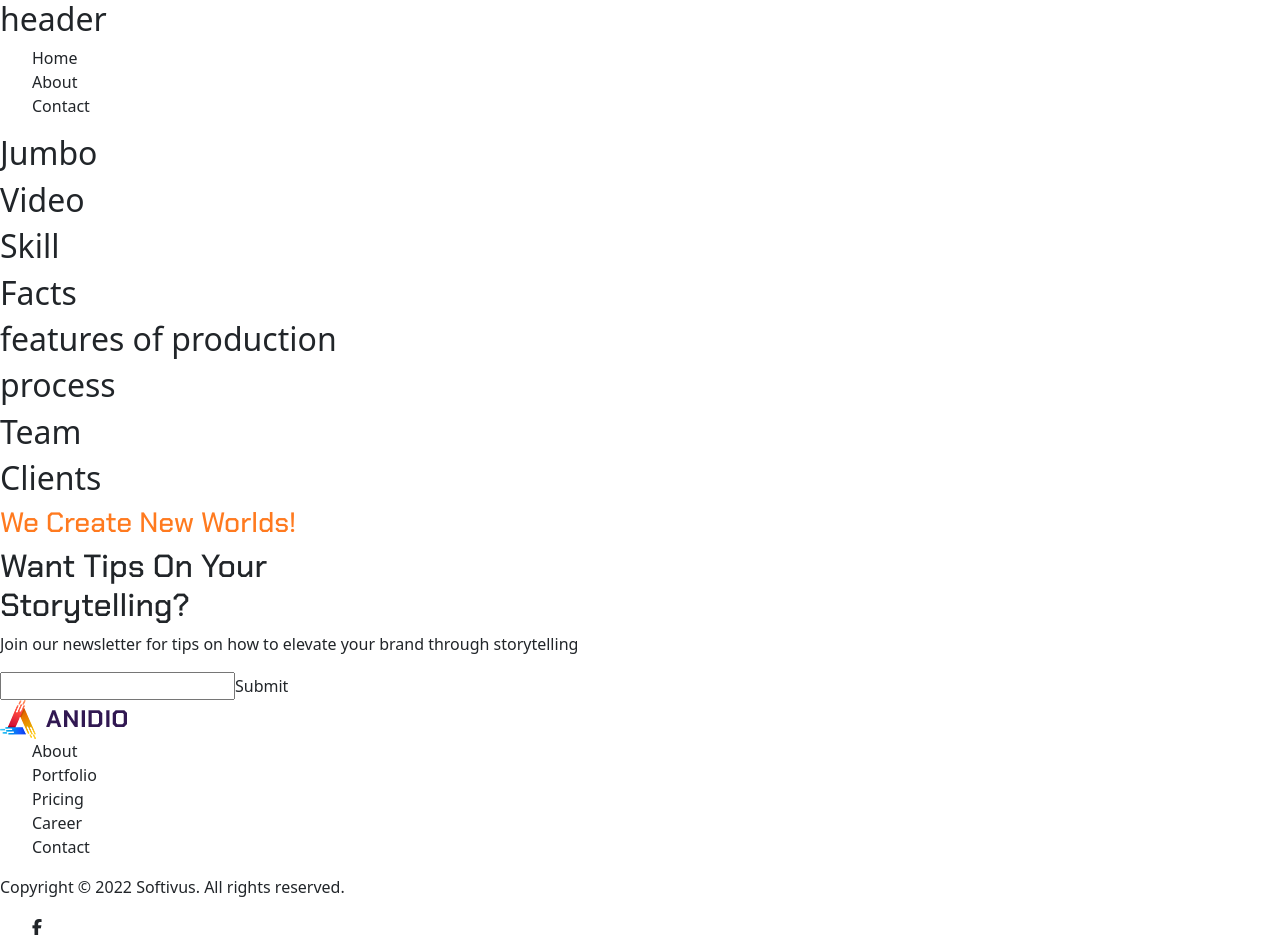
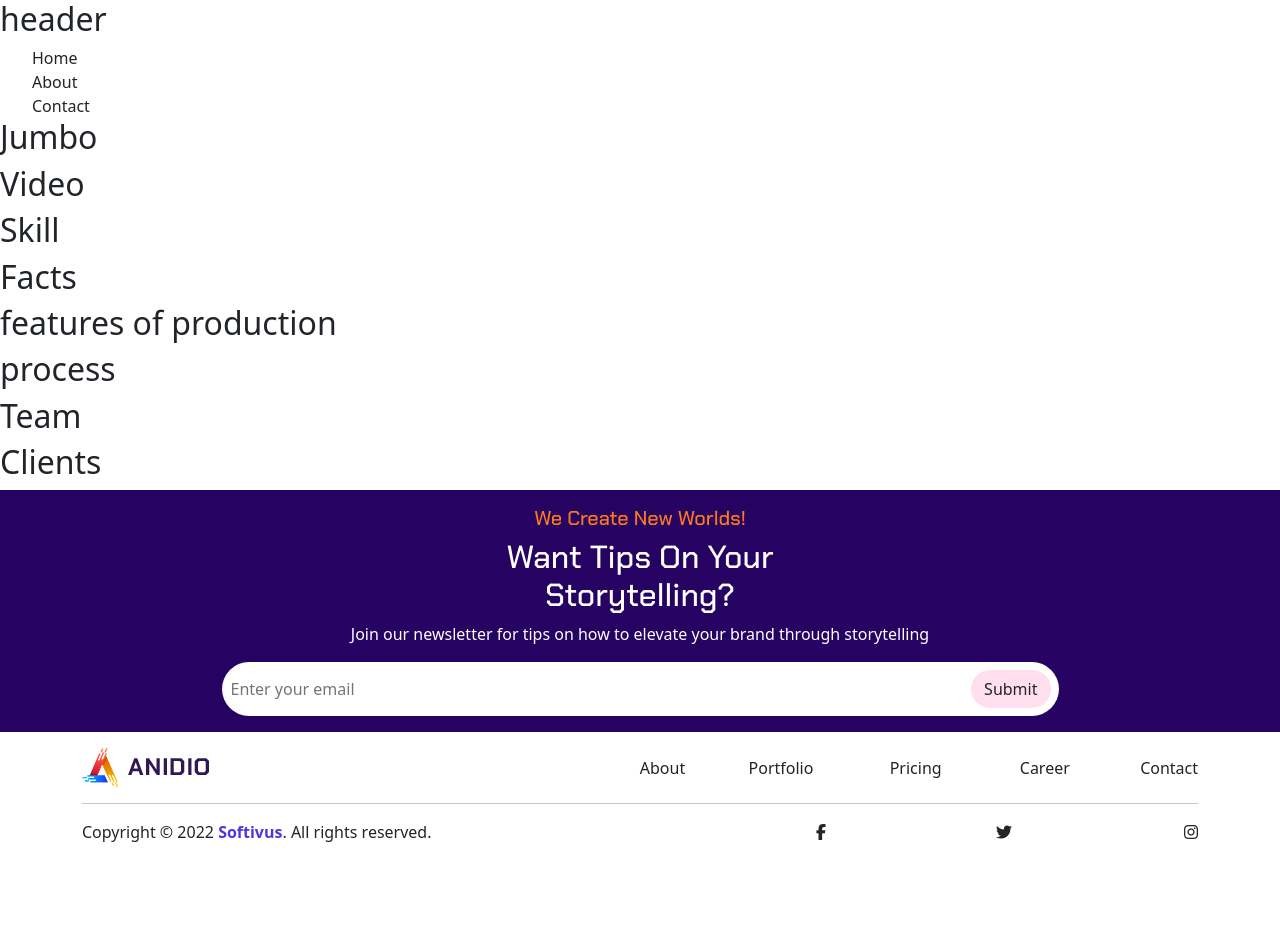
Before and after one commit to IvanTorzoni/proj-html-vuejs, a Vue app: page / in a window 1280 px wide. Shown: the top 942 px of the page. After the commit the page ends 860 px from the top, so only its background shows below. Built offline with nearby package versions, Linux system fonts and the light colour scheme.

Commit message:
feat: raw style -> Footer Section -> AppFooter

```diff
--- a/src/App.vue
+++ b/src/App.vue
@@ -38,12 +38,12 @@ export default {
 
 // Fonts Utilities
 
-.ms-font-h {
+.ms-font-cp {
   font-family: "Chakra Petch", sans-serif;
 
 }
 
-.ms-font-p {
+.ms-font-b {
   font-family: "Barlow", sans-serif;
 
 }
@@ -70,4 +70,14 @@ export default {
 
 }
 
+.ms-bg-purple {
+  background-color: $pj-purple;
+
+}
+
+.ms-bg-pink {
+  background-color: $pj-pink;
+
+}
+
 </style>
--- a/src/components/AppFooter.vue
+++ b/src/components/AppFooter.vue
@@ -55,40 +55,52 @@ export default {
 <template>
 
    <!-- Call To Action - Section -->
-   <section>
+   <section class="ms-bg-purple py-3">
 
-      <h3 class="ms-font-h ms-text-orange">We Create New Worlds!</h3>
+      <div class="container-sm d-flex flex-column justify-content-center align-items-center">
 
-      <h2 class="ms-font-h">Want Tips On Your <br> Storytelling?</h2>
+         <h5 class="ms-font-cp ms-text-orange">We Create New Worlds!</h5>
 
-      <p class="font-p">Join our newsletter for tips on how to elevate your brand through storytelling</p>
+         <h2 class="ms-font-cp text-white text-center">Want Tips On Your <br> Storytelling?</h2>
 
-      <div>
+         <p class="font-b text-white">Join our newsletter for tips on how to elevate your brand through storytelling</p>
 
-         <input type="email" aria-label="Enter your email">
+         <!-- Email Imput&Submit -->
+         <div class="bg-white w-75 d-flex justify-content-between p-2  rounded-pill">
 
-         <button>Submit</button>
+            <input class="rounded-pill border border-white flex-fill" type="email" aria-label="Enter your email"
+               placeholder="Enter your email">
+
+            <button class="ms-bg-pink btn rounded-pill ms-2">Submit</button>
 
          </div>
+         <!-- /Email Imput&Submit -->
 
+      </div>
 
    </section>
    <!-- /Call To Action - Section -->
 
    <!-- Footer -->
-   <footer>
+   <footer class="py-3">
+
+      <div class="container-sm">
 
          <!-- Footer Menu - Section -->
-      <section>
+         <section class="row justify-content-between align-items-center">
 
             <!-- Footer Logo -->
+            <div class="col-5">
+
                <img src="../assets/Img/main-img/footer-logo.png" alt="Logo Anidio">
+
+            </div>
             <!-- /Footer Logo -->
 
             <!-- Footer Menu -->
-         <ul>
+            <ul class="col-7 row row-col-7 text-end">
 
-            <li v-for="item in menu">
+               <li v-for="item in menu" class="col">
 
                   <router-link>
 
@@ -104,30 +116,35 @@ export default {
          </section>
          <!-- /Footer Menu - Section -->
 
+         <hr>
+
          <!-- Footer Copyright - Section -->
-      <section>
+         <section class="row justify-content-between align-items-center">
 
-         <p>Copyright © 2022 <a href="https://www.templatemonster.com/authors/softivus/">Softivus</a>. All rights
+            <p class="col m-0">Copyright © 2022 <a class="ms-text-l-purple"
+                  href="https://www.templatemonster.com/authors/softivus/"><strong>Softivus</strong></a>. All rights
                reserved. </p>
 
-         <!-- Footer Menu -->
-         <ul>
+            <!-- Footer Socials -->
+            <ul class="col row row-col-8 text-end">
 
-            <li v-for="social in socialsMenu">
+               <li v-for="social in socialsMenu" class="col justify-content-end">
 
-               <router-link>
+                  <a href="">
 
                      <i :class="`${social.iconClasses}`"></i>
 
-               </router-link>
+                  </a>
 
                </li>
 
             </ul>
-         <!-- /Footer Menu -->
+            <!-- /Footer Socials -->
 
          </section>
          <!-- /Footer Copyright - Section -->
+
+      </div>
 
    </footer>
    <!-- /Footer -->
--- a/src/style/general.scss
+++ b/src/style/general.scss
@@ -28,6 +28,7 @@ img {
 
 ul {
    list-style-type: none;
+   margin: 0;
 
 }
 
```
Lines whose indentation alone changed are shown as unchanged.
